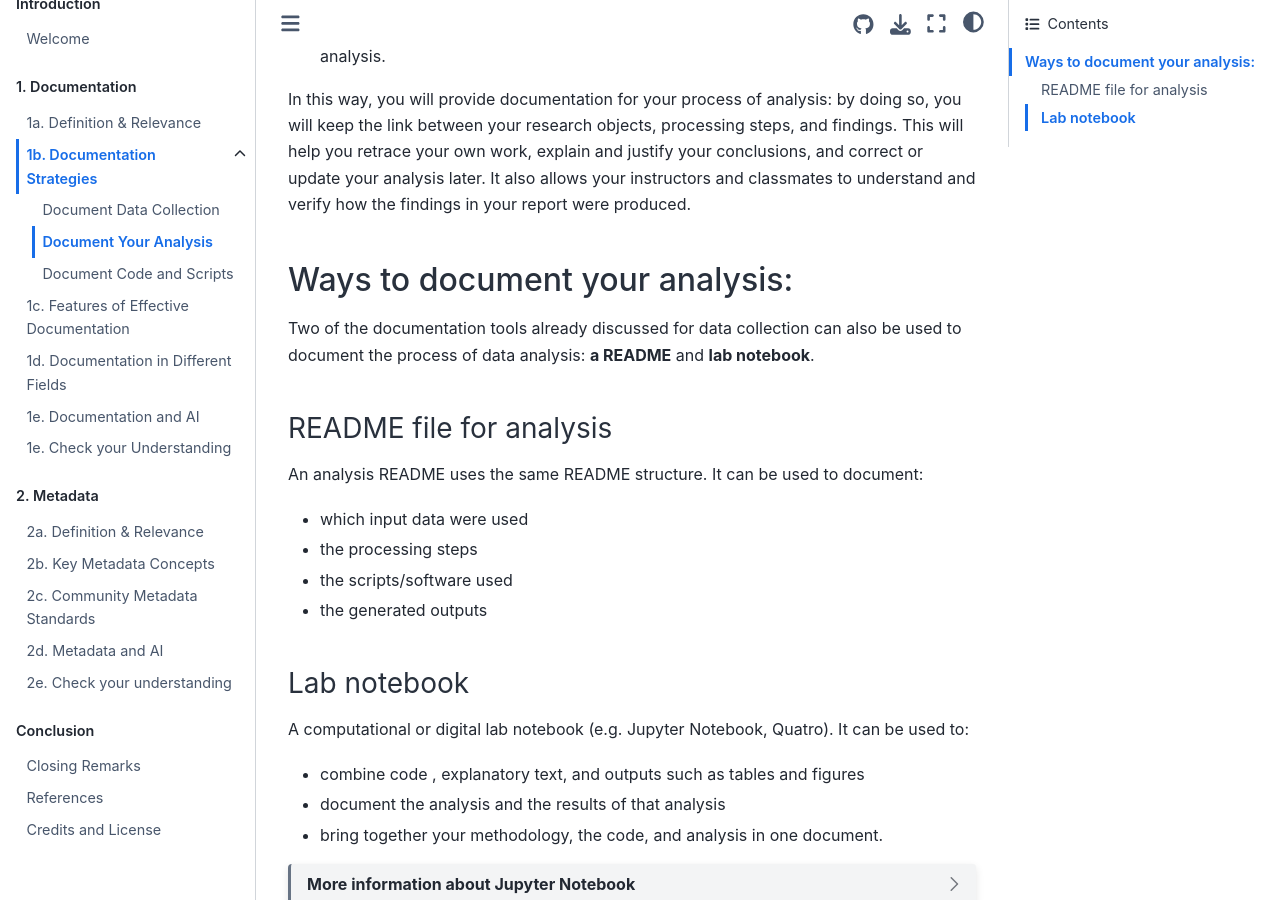
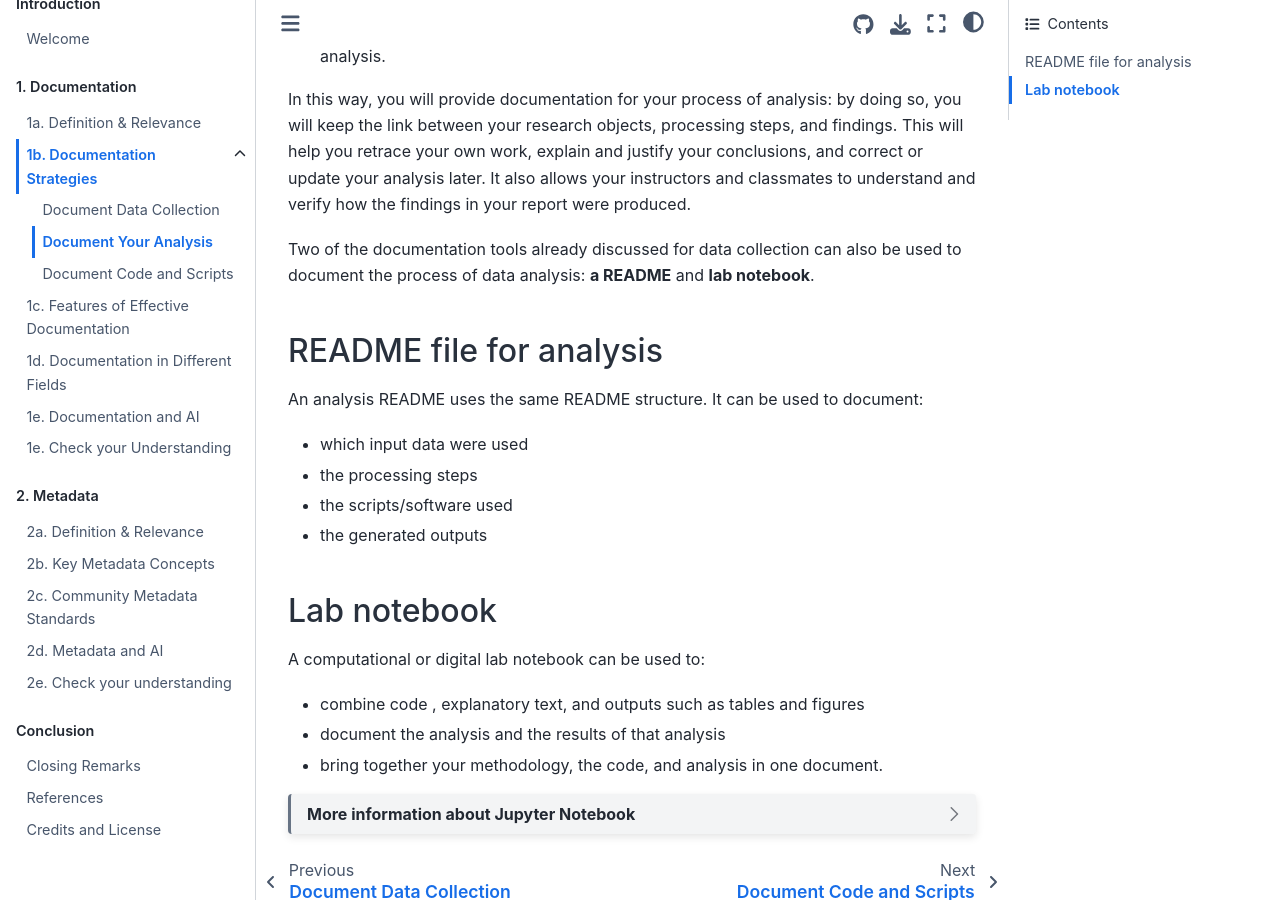
Before and after one commit to tu-delft-library/Documentation_and_Metadata, a Jupyter Book: the page built from book/Document_analysis.md, in a window 1280 px wide and 900 px high, scrolled down 453 px. Built offline with Jupyter Book 1.0.4 settings and Sphinx 7.4.7 and the Sphinx Book theme 1.1.4, drawn with Linux system fonts in a browser that asks for light colours; comment, search, counter and statistics services are not loaded.

Commit message:
Update Document_analysis.md

```diff
--- a/book/Document_analysis.md
+++ b/book/Document_analysis.md
@@ -14,11 +14,9 @@ You need to document how you have processed and analysed the data to arrive at r
 In this way, you will provide documentation for your process of analysis: by doing so, you will keep the link between your research objects, processing steps, and findings. This will help you retrace your own work, explain and justify your conclusions, and correct or update your analysis later. It also allows your instructors and classmates to understand and verify how the findings in your report were produced.
 
 
-### Ways to document your analysis:
-
 Two of the documentation tools already discussed for data collection can also be used to document the process of data analysis: **a README** and **lab notebook**.
 
-#### README file for analysis
+## README file for analysis
 
 An analysis README uses the same README structure. It can be used to document:
 
@@ -32,9 +30,9 @@ An analysis README uses the same README structure. It can be used to document:
 
 
 
-#### Lab notebook
+## Lab notebook
 
-A computational or digital lab notebook (e.g. Jupyter Notebook, Quatro). It	can be used to:
+A computational or digital lab notebook	can be used to:
 
 - combine code , explanatory text, and outputs such as tables and figures
 
```
